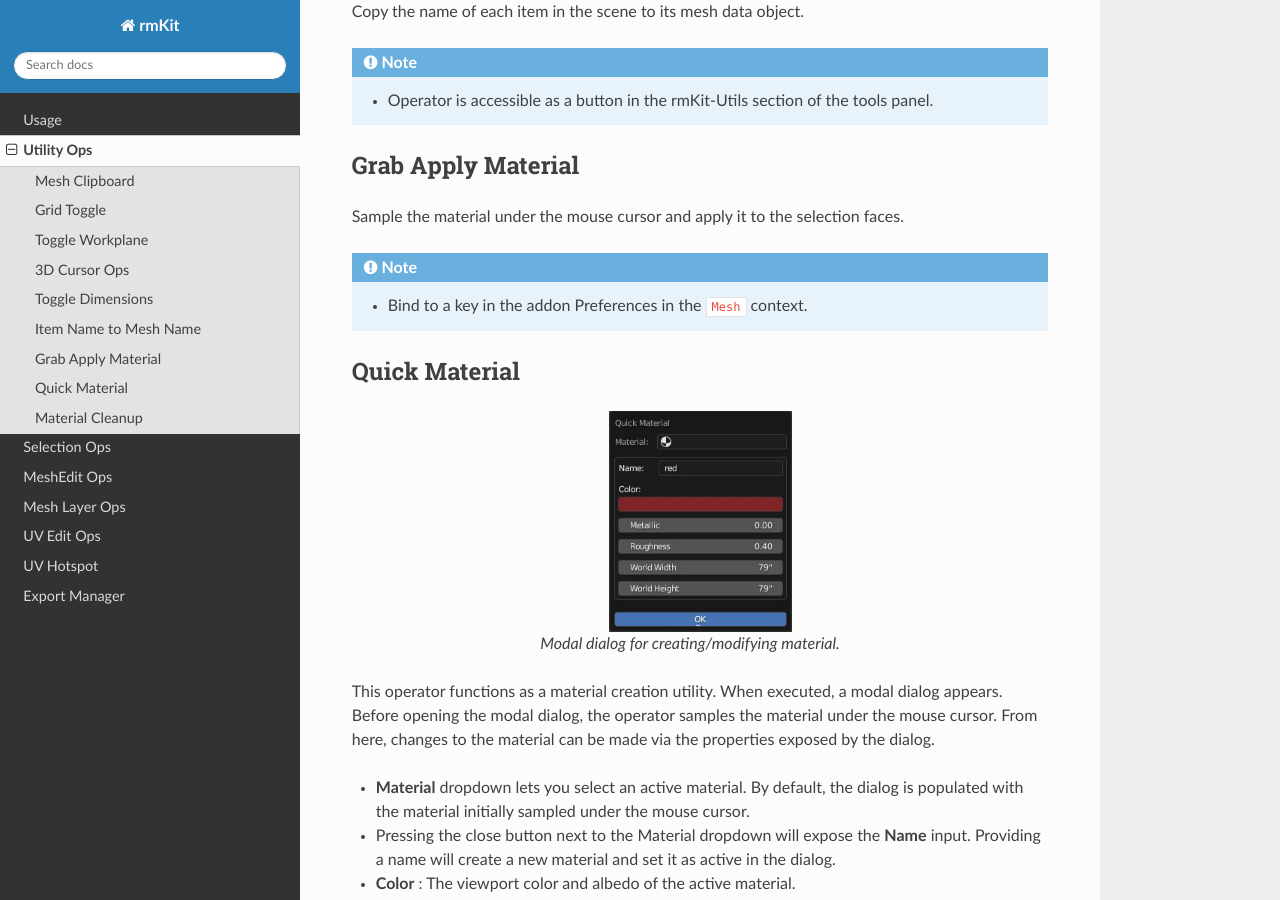
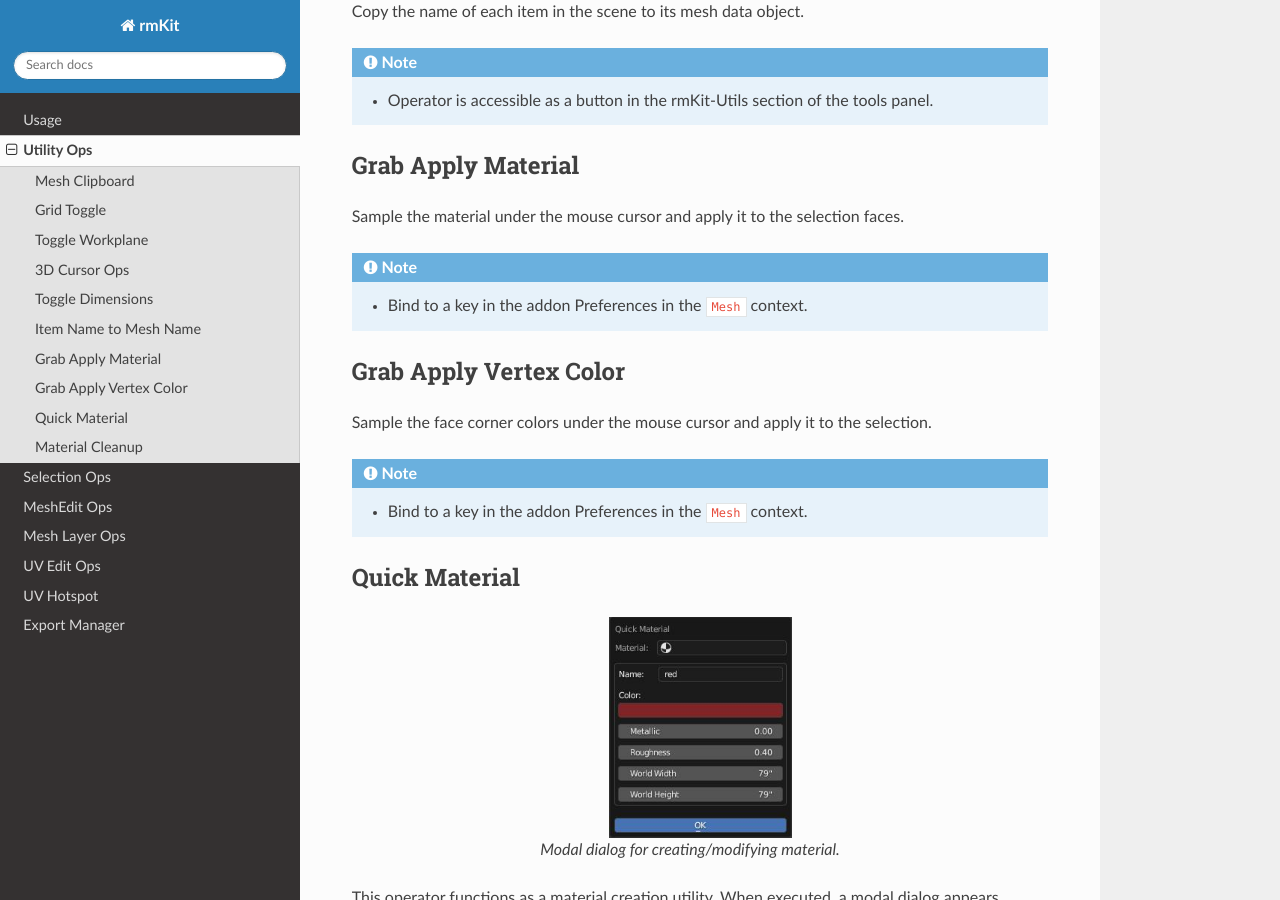
Before and after one commit to roosterMAP/rmKit-docs, a Sphinx documentation site: the page built from docs/source/utils.rst, in a window 1280 px wide and 900 px high, scrolled down 2421 px. Built offline with Sphinx 7.4.7 and the Read the Docs theme 3.1.0, drawn with Linux system fonts in a browser that asks for light colours.

Commit message:
-added grabapplyvcolor docs
- Added documentation for grabapplyvcolo(MOS) cmd to docs.

```diff
--- a/docs/source/utils.rst
+++ b/docs/source/utils.rst
@@ -112,6 +112,17 @@ Sample the material under the mouse cursor and apply it to the selection faces.
 	* Bind to a key in the addon Preferences in the ``Mesh`` context.
 
 
+.. _grabapplyvcolor:
+
+Grab Apply Vertex Color
+-----------------------
+
+Sample the face corner colors under the mouse cursor and apply it to the selection.
+
+.. note::
+	* Bind to a key in the addon Preferences in the ``Mesh`` context.
+
+
 .. _quickmaterial:
 
 Quick Material
```
